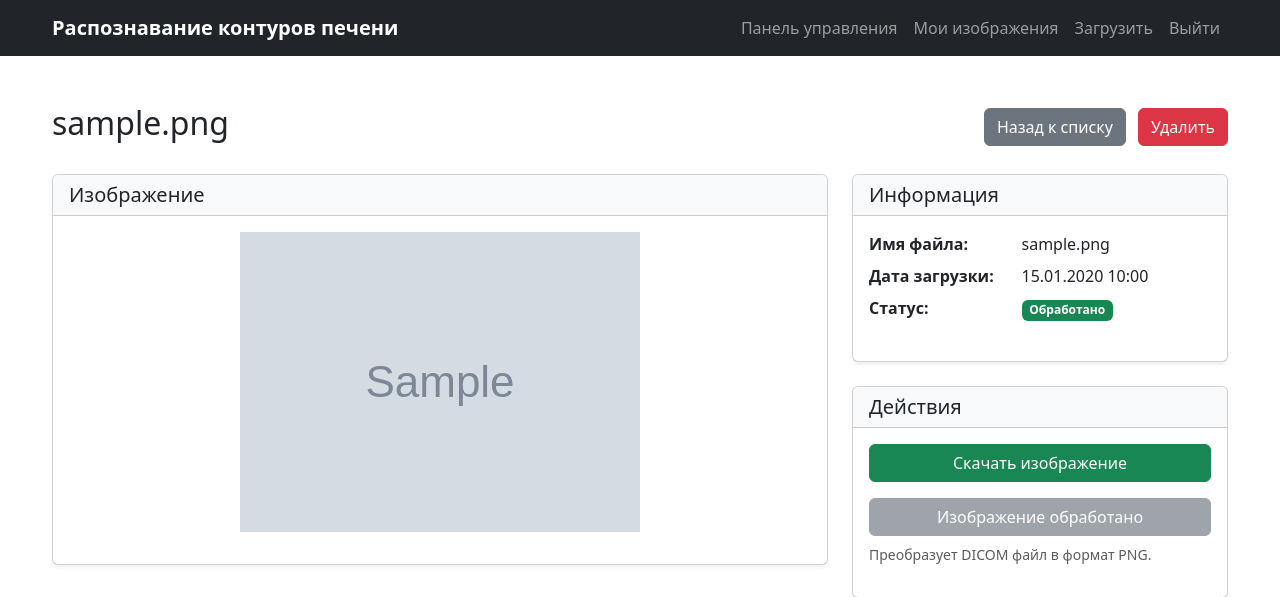
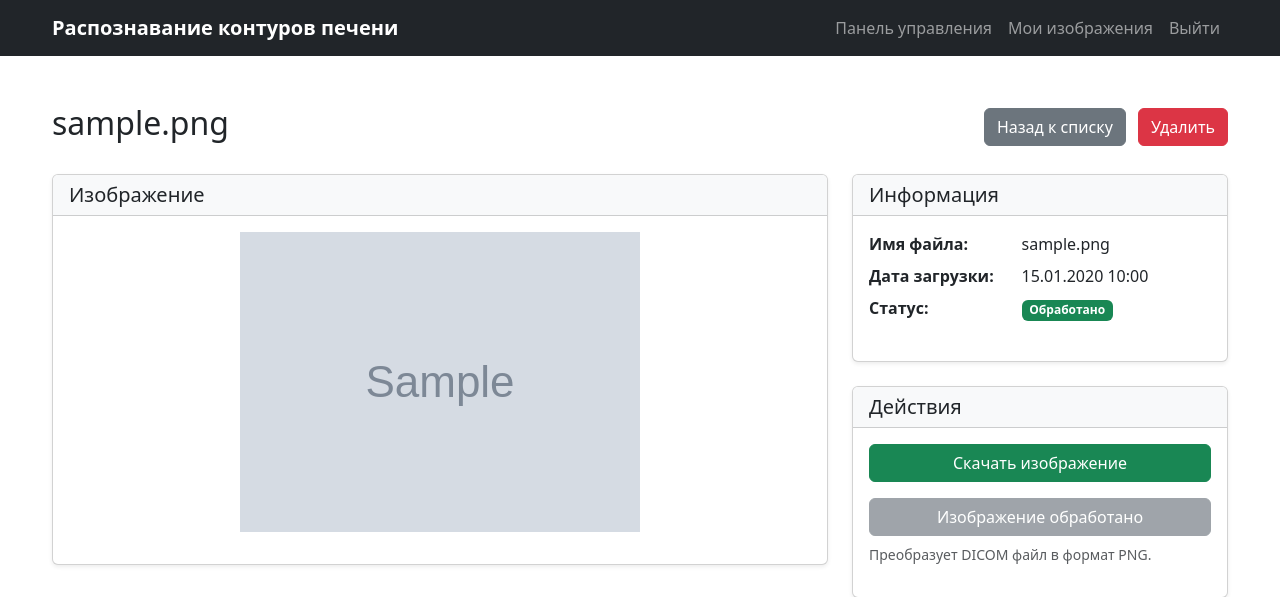
Before and after one commit to dander818/liver-contour-detection, a Django app: page /images/1/ in a window 1280 px wide. Shown: the top 597 px of the page. Run offline with Django 4.2, Linux system fonts and the light colour scheme; a user stored in the database is signed in; tables that the repository leaves empty hold one stand-in row (values such as "Sample post"); grey boxes marked "Sample" are stand-in pictures.

Commit message:
Удаление кнопки 'Загрузить' из навигационной панели

```diff
--- a/templates/base.html
+++ b/templates/base.html
@@ -55,9 +55,6 @@
                             <a class="nav-link" href="{% url 'image_list' %}">Мои изображения</a>
                         </li>
                         <li class="nav-item">
-                            <a class="nav-link" href="{% url 'image_upload' %}">Загрузить</a>
-                        </li>
-                        <li class="nav-item">
                             <a class="nav-link" href="{% url 'logout' %}">Выйти</a>
                         </li>
                     {% else %}
```
